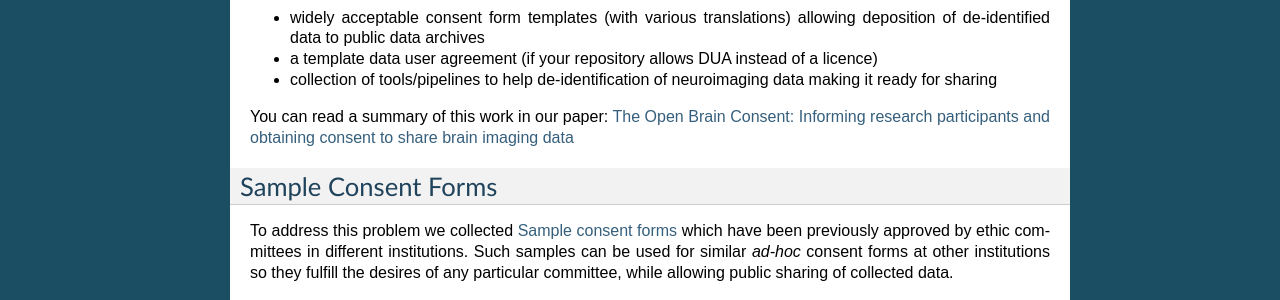
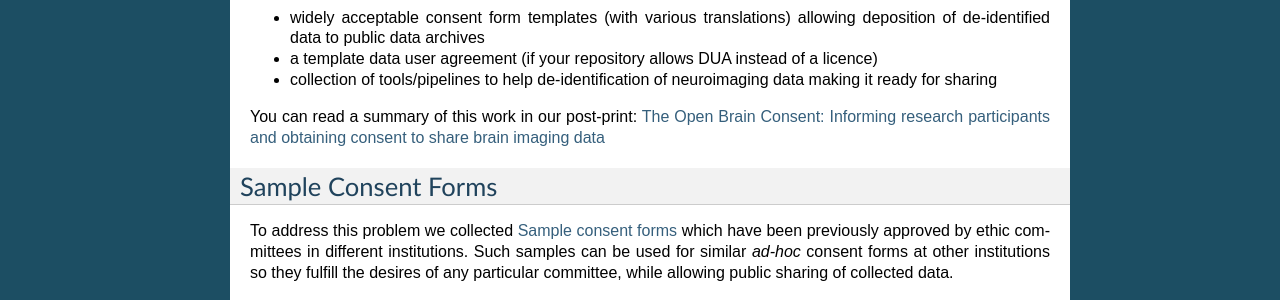
Before and after one commit to con/open-brain-consent, a Sphinx documentation site: the page built from docs/source/README.rst, in a window 1280 px wide. Shown: the part 603-903 px from the top of the page. Built offline with Sphinx 7.4.7, drawn with Linux system fonts in a browser that asks for light colours.

Commit message:
reverting to cite post-print
POST print not PRE print ..

```diff
--- a/docs/source/README.rst
+++ b/docs/source/README.rst
@@ -42,7 +42,7 @@ concerns and consisting of
 - collection of tools/pipelines to help de-identification of neuroimaging
   data making it ready for sharing
 
-You can read a summary of this work in our paper: `The Open Brain Consent: Informing research participants and obtaining consent to share brain imaging data <https://doi.org/10.1002/hbm.25351>`_
+You can read a summary of this work in our post-print: `The Open Brain Consent: Informing research participants and obtaining consent to share brain imaging data <https://psyarxiv.com/f6mnp/>`_
 
 Sample Consent Forms
 ====================
```
